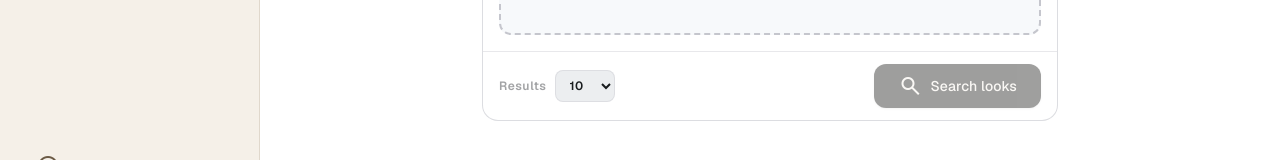
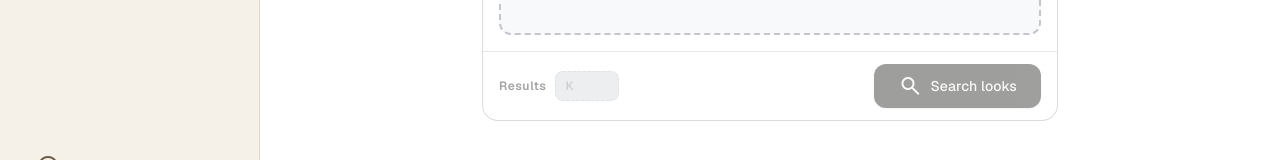
Before and after one commit to FabricioLanche/BD2_Proyecto2, a React (Vite) app in the folder Fronted/: page / in a window 1280 px wide. Shown: the part 475-635 px from the top of the page. Built offline with nearby package versions, Linux system fonts and the light colour scheme.

Commit message:
feat: implementing top k input label into frontend

```diff
--- a/Fronted/src/pages/RecommendationEngine.tsx
+++ b/Fronted/src/pages/RecommendationEngine.tsx
@@ -17,7 +17,7 @@ export default function RecommendationEngine() {
   const [results, setResults] = useState<ProductCardData[]>([])
   const [loading, setLoading] = useState(false)
   const [error, setError] = useState<string | null>(null)
-  const [topK, setTopK] = useState(10)
+  const [topK, setTopK] = useState<number | string>('')
   const [searched, setSearched] = useState(false)
 
   const totalPages = Math.max(1, Math.ceil(results.length / PER_PAGE))
@@ -51,7 +51,7 @@ export default function RecommendationEngine() {
         textQuery,
         100 - textWeight,
         textWeight,
-        topK
+        topK || 10
       )
       setResults(data)
     } catch (e) {
@@ -137,16 +137,18 @@ export default function RecommendationEngine() {
       <div className="border-t border-outline-variant/40 px-4 py-3 flex items-center justify-between gap-2">
         <div className="flex items-center gap-2">
           <label className="font-label-sm text-label-sm text-on-surface-variant/50 whitespace-nowrap">Results</label>
-          <select
+          <input
+            type="number"
+            min={1}
             value={topK}
-            onChange={(e) => setTopK(Number(e.target.value))}
-            className="bg-surface-container border border-outline-variant/40 rounded-lg px-2.5 py-1.5 font-label-sm text-label-sm text-on-surface outline-none focus:ring-1 focus:ring-primary/40"
-          >
-            <option value={10}>10</option>
-            <option value={20}>20</option>
-            <option value={30}>30</option>
-            <option value={50}>50</option>
-          </select>
+            onChange={(e) => setTopK(e.target.value === '' ? '' : Number(e.target.value))}
+            placeholder="K"
+            className={`w-16 bg-surface-container border rounded-lg px-2.5 py-1.5 font-label-sm text-label-sm outline-none focus:ring-1 focus:ring-primary/40 [appearance:textfield] [&::-webkit-outer-spin-button]:appearance-none [&::-webkit-inner-spin-button]:appearance-none ${
+              topK === ''
+                ? 'border-dashed border-outline-variant/30 text-on-surface-variant/35'
+                : 'border-outline-variant/40 text-on-surface'
+            }`}
+          />
           {disabled && !loading && (
             <span className="font-body-sm text-body-sm text-on-surface-variant/40 whitespace-nowrap">Need a photo or description</span>
           )}
--- a/Fronted/src/pages/VisualSearch.tsx
+++ b/Fronted/src/pages/VisualSearch.tsx
@@ -14,7 +14,7 @@ export default function VisualSearch() {
   const [results, setResults] = useState<ProductCardData[]>([])
   const [loading, setLoading] = useState(false)
   const [error, setError] = useState<string | null>(null)
-  const [topK, setTopK] = useState(10)
+  const [topK, setTopK] = useState<number | string>('')
   const [searched, setSearched] = useState(false)
 
   const totalPages = Math.max(1, Math.ceil(results.length / PER_PAGE))
@@ -36,7 +36,7 @@ export default function VisualSearch() {
     setLoading(true)
     setSearched(false)
     try {
-      const data = await visualSearch(imageFile, topK)
+      const data = await visualSearch(imageFile, topK || 10)
       setResults(data)
     } catch (e) {
       setError(e instanceof Error ? e.message : 'Search failed')
@@ -91,16 +91,18 @@ export default function VisualSearch() {
       <div className="border-t border-outline-variant/40 px-4 py-3 flex items-center justify-between gap-2">
         <div className="flex items-center gap-2">
           <label className="font-label-sm text-label-sm text-on-surface-variant/50 whitespace-nowrap">Results</label>
-          <select
+          <input
+            type="number"
+            min={1}
             value={topK}
-            onChange={(e) => setTopK(Number(e.target.value))}
-            className="bg-surface-container border border-outline-variant/40 rounded-lg px-2.5 py-1.5 font-label-sm text-label-sm text-on-surface outline-none focus:ring-1 focus:ring-primary/40"
-          >
-            <option value={10}>10</option>
-            <option value={20}>20</option>
-            <option value={30}>30</option>
-            <option value={50}>50</option>
-          </select>
+            onChange={(e) => setTopK(e.target.value === '' ? '' : Number(e.target.value))}
+            placeholder="K"
+            className={`w-16 bg-surface-container border rounded-lg px-2.5 py-1.5 font-label-sm text-label-sm outline-none focus:ring-1 focus:ring-primary/40 [appearance:textfield] [&::-webkit-outer-spin-button]:appearance-none [&::-webkit-inner-spin-button]:appearance-none ${
+              topK === ''
+                ? 'border-dashed border-outline-variant/30 text-on-surface-variant/35'
+                : 'border-outline-variant/40 text-on-surface'
+            }`}
+          />
         </div>
         {searchBtn}
       </div>
```
